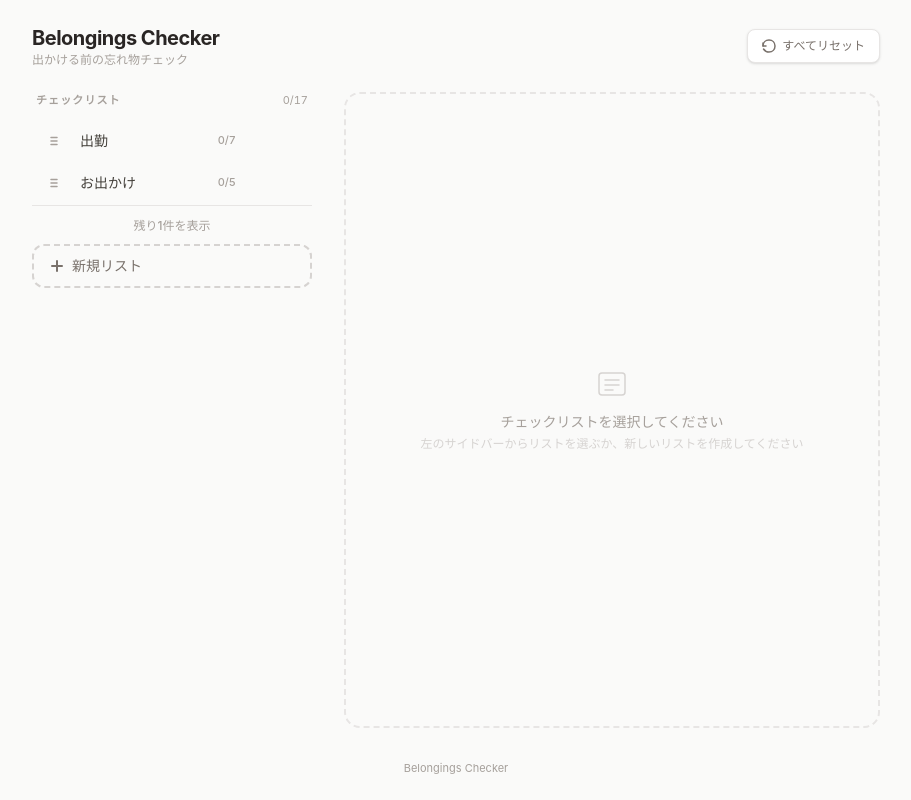
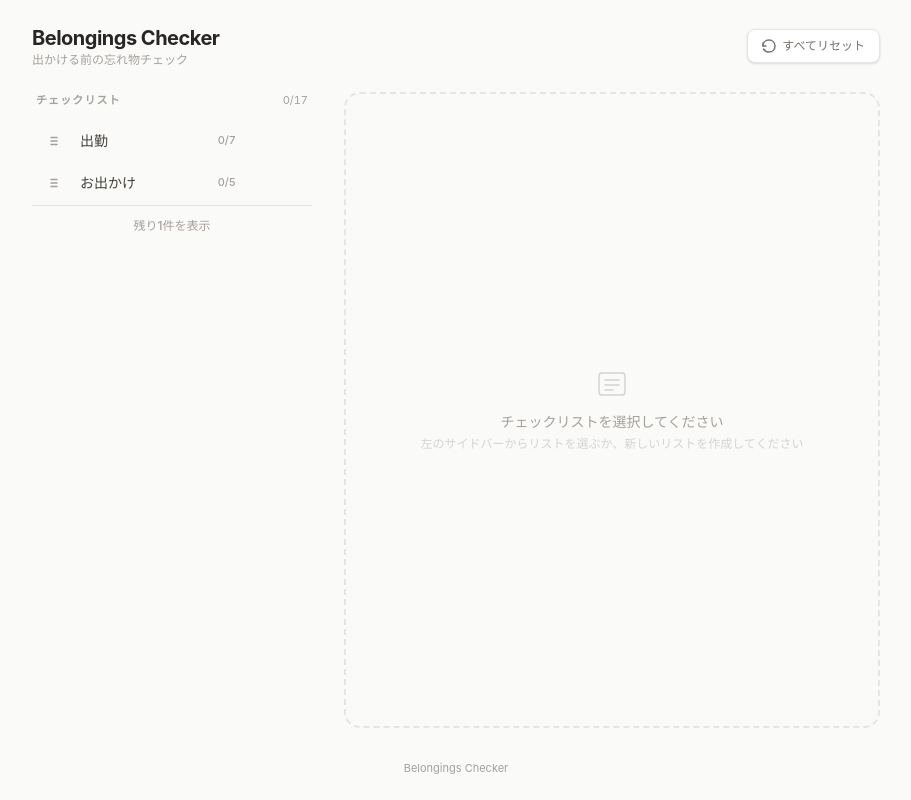
Before and after one commit to ponkansh6/belongings, a Next.js app: page / in a window 1280 px wide. Shown: the whole page, without its empty margins (184-1095 px from the left). Built offline with nearby package versions, Linux system fonts and the light colour scheme.

Commit message:
Fix new list input visible from empty state, keep button fold-aware

```diff
--- a/src/components/Sidebar.tsx
+++ b/src/components/Sidebar.tsx
@@ -274,8 +274,10 @@ export default function Sidebar({
                   </button>
                 </div>
               )}
+            </div>
+          ) : null}
 
-              {/* New checklist input / button inside fold */}
+          {/* New checklist input / button (fold-aware when checklists exist) */}
           {showNewInput ? (
             <div className="flex items-center gap-2 rounded-xl border border-stone-300 bg-white px-3 py-2 shadow-sm">
               <input
@@ -311,7 +313,7 @@ export default function Sidebar({
                 </button>
               </div>
             </div>
-              ) : checklists.length > 0 ? (
+          ) : checklists.length > 0 && (showAll || !hasMore) ? (
             <button
               type="button"
               onClick={() => setShowNewInput(true)}
@@ -332,12 +334,8 @@ export default function Sidebar({
               新規リスト
             </button>
           ) : null}
-            </div>
-          ) : null}
         </>
       )}
-
-
     </aside>
   );
 }
```
Lines whose indentation alone changed are shown as unchanged.
